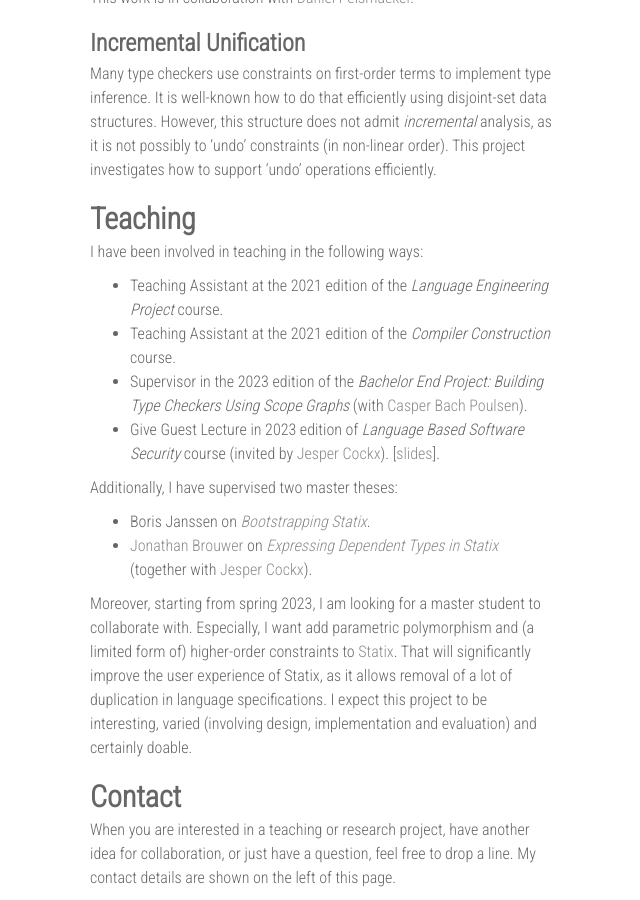
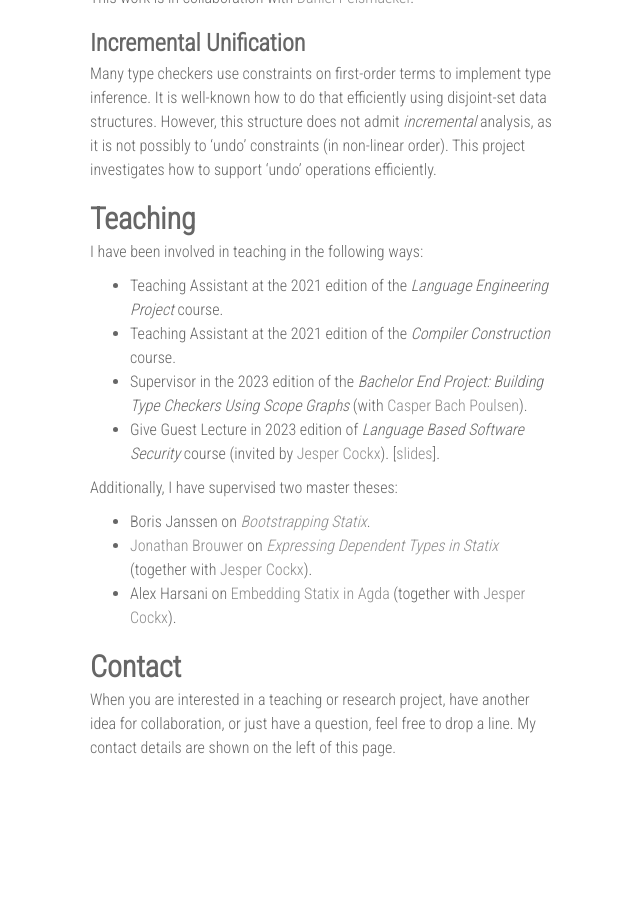
Before and after one commit to aronzwaan/aronzwaan.github.io, a Jekyll site: the page built from index.md, in a window 1280 px wide and 900 px high, scrolled down 1153 px. Shown: the whole window, without its empty margins (500-1140 px from the left). Built offline with Jekyll 4.4.1, drawn with Linux system fonts in a browser that asks for light colours; nearby versions of some CDN libraries; after the commit the page ends 1923 px from its top, so only the background shows below that.

Commit message:
Update index.md
Update homepage

```diff
--- a/index.md
+++ b/index.md
@@ -76,7 +76,9 @@ I have been involved in teaching in the following ways:
 Additionally, I have supervised two master theses:
 - Boris Janssen on [_Bootstrapping Statix_](http://pl.ewi.tudelft.nl/master-projects/master/2021/05/15/bootstrapping-and-generics-in-statix/).
 - [Jonathan Brouwer](http://jonathanb.nl) on [_Expressing Dependent Types in Statix_](http://pl.ewi.tudelft.nl/master-projects/master/2022/02/18/dependent-types-in-statix/) (together with [Jesper Cockx](https://jesper.sikanda.be/)).
+- Alex Harsani on [Embedding Statix in Agda](https://resolver.tudelft.nl/uuid:8dfeb8f9-4bb3-4f91-8692-b9c9fbb4dadc) (together with [Jesper Cockx](https://jesper.sikanda.be/)).
 
+<!--
 Moreover, starting from spring 2023, I am looking for a master student to
 collaborate with. Especially, I want add parametric polymorphism and (a limited
 form of) higher-order constraints to [Statix](http://www.spoofax.dev/references/statix/).
@@ -84,6 +86,7 @@ That will significantly improve the user experience of Statix, as it allows
 removal of a lot of duplication in language specifications. I expect this project
 to be interesting, varied (involving design, implementation and evaluation) and
 certainly doable.
+-->
 
 ## Contact
 
```
